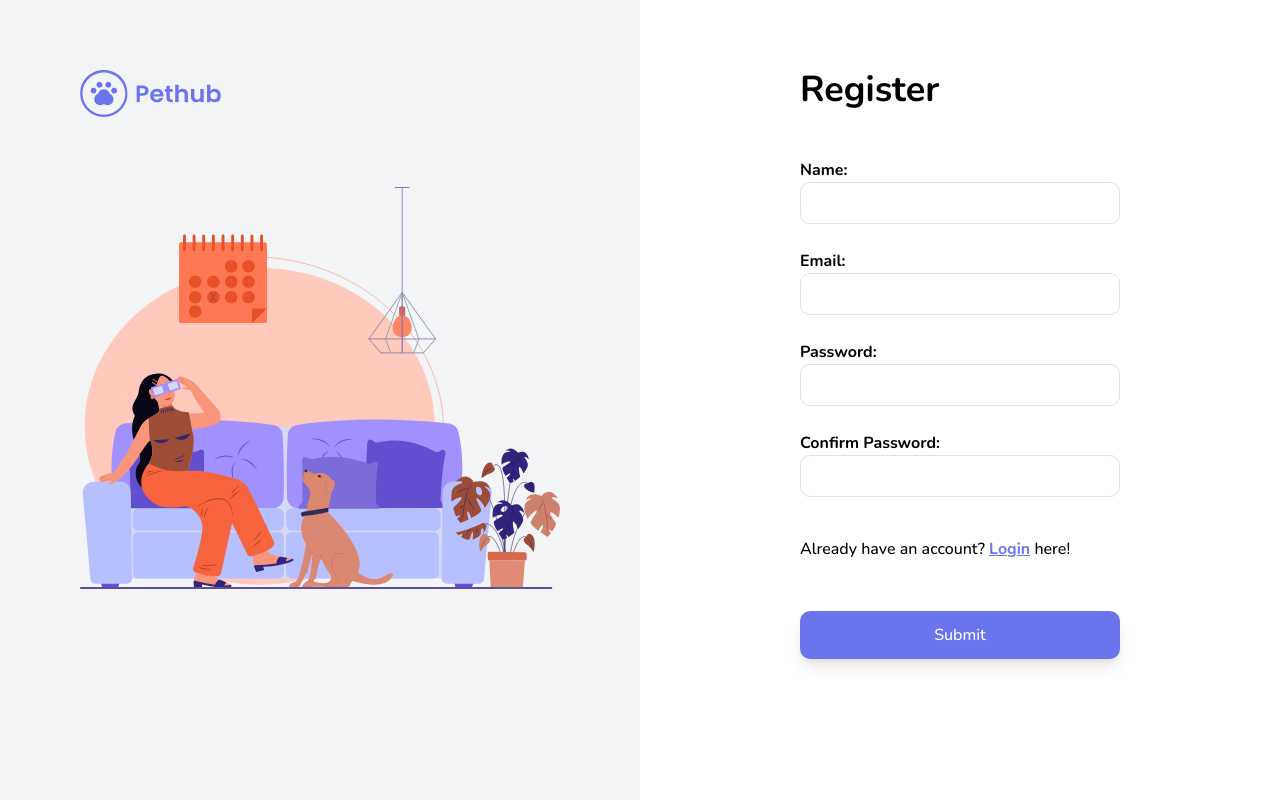
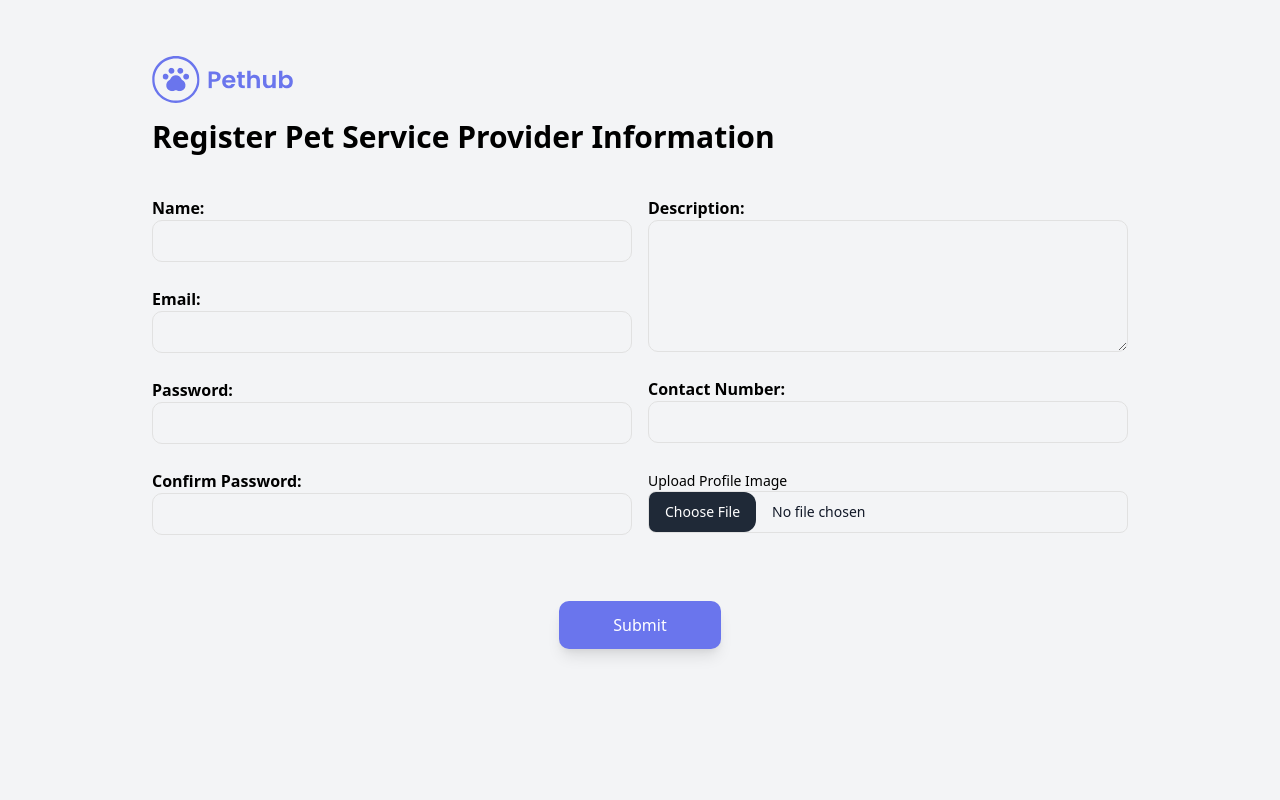
Before and after one commit to Cwjiee/pethub-frontend, a Next.js app: page /pet-owners/signup in a window 1280 px wide. Shown: the top 800 px of the page. Built offline with nearby package versions, Linux system fonts and the light colour scheme.

Commit message:
feat: add new register page

```diff
--- a/src/components/molecules/RegisterForm.jsx
+++ b/src/components/molecules/RegisterForm.jsx
@@ -1,43 +1,79 @@
-export default function RegisterForm() {
+import { useState } from "react"
+
+export default function PetOwnerRegisterForm() {
+  const [name, setName] = useState('')
+  const [email, setEmail] = useState('')
+  const [password, setPassword] = useState('')
+  const [confirmPassword, setConfirmPassword] = useState('')
+  const [description, setDescription] = useState('')
+  const [contact, setContact] = useState('')
+
   return (
-    <div className="mt-12">
+    <>
+      <div>
+
+        <div className="grid grid-cols-2 gap-4 mt-[25px]">
+          <div>
             <div className="flex flex-col">
               <span className="font-semibold">Name:</span>
               <input
                 type="text"
-          className="rounded-[10px] px-6 py-2 outline-none border border-[#E1E1E1] focus:border-[3px] focus:border-blue-500 focus:ring-blue-500 placeholder:text-xl"
+                className="rounded-[10px] bg-transparent px-6 py-2 outline-none border border-solid border-[#E1E1E1] focus:border-[3px] focus:border-blue-500 focus:ring-blue-500 placeholder:text-xl"
+                onChange={(e) => setName(e.target.value)}
               />
             </div>
             <div className="flex flex-col mt-[25px]">
               <span className="font-semibold">Email:</span>
               <input
-          type="text"
-          className="rounded-[10px] px-6 py-2 outline-none border border-[#E1E1E1] focus:border-[3px] focus:border-blue-500 focus:ring-blue-500 placeholder:text-xl"
+                type="email"
+                className="rounded-[10px] bg-transparent px-6 py-2 outline-none border border-solid border-[#E1E1E1] focus:border-[3px] focus:border-blue-500 focus:ring-blue-500 placeholder:text-xl"
+                onChange={(e) => setEmail(e.target.value)}
               />
             </div>
             <div className="flex flex-col mt-[25px]">
               <span className="font-semibold">Password:</span>
               <input
-          type="text"
-          className="rounded-[10px] px-6 py-2 outline-none border border-[#E1E1E1] focus:border-[3px] focus:border-blue-500 focus:ring-blue-500 placeholder:text-xl"
+                type="password"
+                className="rounded-[10px] bg-transparent px-6 py-2 outline-none border border-solid border-[#E1E1E1] focus:border-[3px] focus:border-blue-500 focus:ring-blue-500 placeholder:text-xl"
+                onChange={(e) => setPassword(e.target.value)}
               />
             </div>
             <div className="flex flex-col mt-[25px]">
               <span className="font-semibold">Confirm Password:</span>
               <input
-          type="text"
-          className="rounded-[10px] px-6 py-2 outline-none border border-[#E1E1E1] focus:border-[3px] focus:border-blue-500 focus:ring-blue-500 placeholder:text-xl"
+                type="password"
+                className="rounded-[10px] bg-transparent px-6 py-2 outline-none border border-solid border-[#E1E1E1] focus:border-[3px] focus:border-blue-500 focus:ring-blue-500 placeholder:text-xl"
+                onChange={(e) => setConfirmPassword(e.target.value)}
               />
             </div>
-      <div className="mt-[40px]">
-        Already have an account?{" "}
-        <a href="#" className="underline font-semibold text-primary-500 hover:text-primary-600 active:text-primary-700">
-          Login
-        </a>{" "}
-        here!
           </div>
+          <div>
+            <div className="flex flex-col">
+              <span className="font-semibold">Description:</span>
+              <textarea
+                className="rounded-[10px] h-[132px] bg-transparent px-6 py-2 outline-none border border-solid border-[#E1E1E1] focus:border-[3px] focus:border-blue-500 focus:ring-blue-500 placeholder:text-xl"
+                onChange={(e) => setDescription(e.target.value)}
+              />
+            </div>
+            <div className="flex flex-col mt-[25px]">
+              <span className="font-semibold">Contact Number:</span>
+              <input
+                type="text"
+                className="rounded-[10px] bg-transparent px-6 py-2 outline-none border border-solid border-[#E1E1E1] focus:border-[3px] focus:border-blue-500 focus:ring-blue-500 placeholder:text-xl"
+                onChange={(e) => setContact(e.target.value)}
+              />
+            </div>
+            <div className="flex flex-col mt-[28px]">
+              <label class="block text-sm font-medium dark:text-white" for="file_input">Upload Profile Image
+                <input id="file_input" type="file" class="block w-full text-sm text-gray-900 border border-solid border-[#E1E1E1] rounded-lg cursor-pointer bg-transparent dark:text-gray-400 focus:outline-none dark:bg-gray-700 dark:border-gray-600 dark:placeholder-gray-400 file:rounded-xl file:p-2 file:bg-primary-500 hover:file:bg-primary-600 active:file:bg-primary-700" />
+              </label>
+            </div>
+          </div>
+        </div>
+      </div>
+      <div>
         <button
-        className="rounded-[10px] text-white h-12 flex justify-center items-center mt-[50px] hover:cursor-pointer w-full bg-primary-500 hover:bg-primary-600 active:bg-primary-700"
+          className="mx-auto rounded-[10px] text-white flex justify-center items-center mt-[50px] hover:cursor-pointer w-1/6 px-6 py-3 bg-primary-500 hover:bg-primary-600 active:bg-primary-700"
           style={{
             boxShadow:
               "0px 4px 6px -2px rgba(0, 0, 0, 0.05), 0px 10px 15px -3px rgba(0, 0, 0, 0.10)",
@@ -46,5 +82,6 @@ export default function RegisterForm() {
           Submit
         </button>
       </div>
-  );
+    </>
+  )
 }
--- a/src/pages/pet-owners/signup.jsx
+++ b/src/pages/pet-owners/signup.jsx
@@ -1,29 +1,28 @@
 import Image from "next/image";
-import Form from "@/components/molecules/RegisterForm";
+import PetOwnerRegisterForm from "@/components/molecules/RegisterForm";
+import { useState } from "react";
 
-export default function Register() {
+export default function Signup() {
   return (
-    <div className="flex w-full h-full">
-      <div className="w-1/2 h-full px-[80px] pt-[70px] pb-[90px]">
+    <>
+      <div className="w-[80%] h-full m-auto px-6 pt-14 flex flex-col gap-4">
         <div className="flex gap-x-2">
           <Image src="/logo.svg" alt="logo" width={48} height={48} />
           <Image src="/Pethub.svg" alt="pethub" width={85} height={85} />
         </div>
-        <div className="mt-[70px]">
-          <Image
-            src={"/register.svg"}
-            alt="register"
-            width={560}
-            height={470}
-          />
+        <div className="text-3xl font-bold">
+          Register Pet Service Provider Information
         </div>
+        <PetOwnerRegisterForm />
       </div>
-      <div className="w-1/2 h-screen bg-white">
-        <div className="px-[160px] pt-[70px]">
-          <span className="text-4xl font-bold">Register</span>
-          <Form />
-        </div>
-      </div>
-    </div>
-  );
+    </>
+  )
 }
+
+Signup.getLayout = function getLayout(page) {
+  return (
+    <main>
+      {page}
+    </main>
+  )
+}
```
Lines whose indentation alone changed are shown as unchanged.
